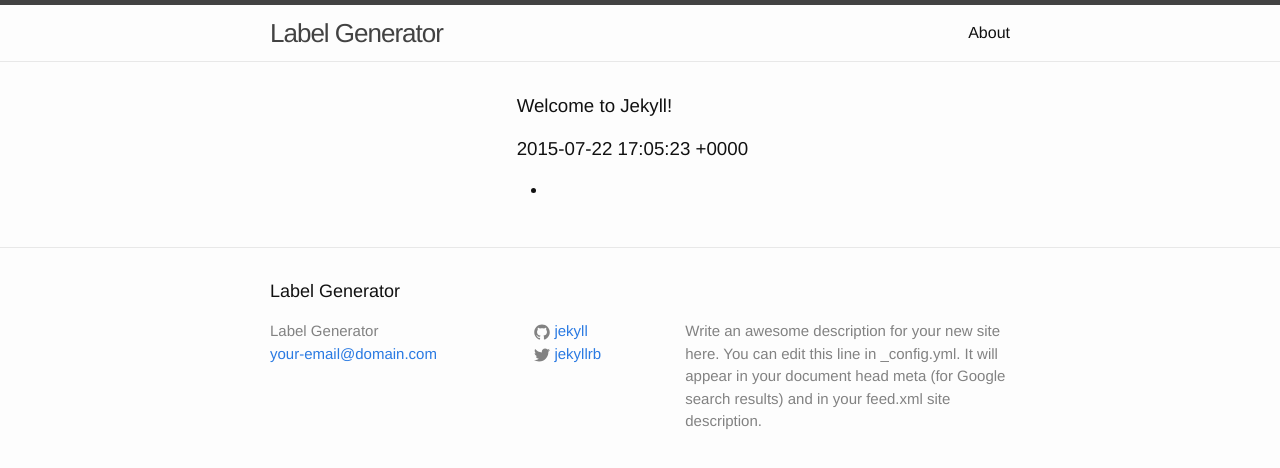
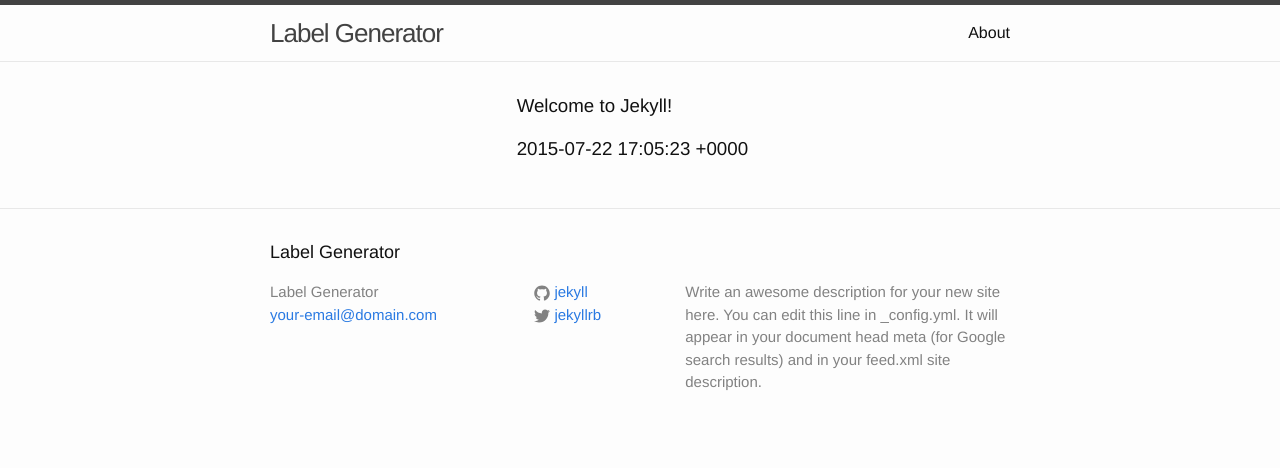
Before and after one commit to cooperhewitt/label-book, a Jekyll site: the page built from _posts/2015-07-22-welcome-to-jekyll.markdown, in a window 1280 px wide. Shown: the top 468 px of the page. Built offline with Jekyll 4.4.1, drawn with Linux system fonts in a browser that asks for light colours.

Commit message:
testing md file with new fields

```diff
--- a/_layouts/post.html
+++ b/_layouts/post.html
@@ -32,9 +32,9 @@
 		{% if page.tags %}
 		<div class="section">
 			<!--tags-->
-		    <ul class="tags">
-			   <li>{{ page.tags }}</li>
-		    </ul>
+		    <ul class="tags">{% for tag in page.tags %}
+			   <li>{{ tag.tags }}</li>
+		    {% endfor %}</ul>
 		</div>
 		{% endif %}
 
```
